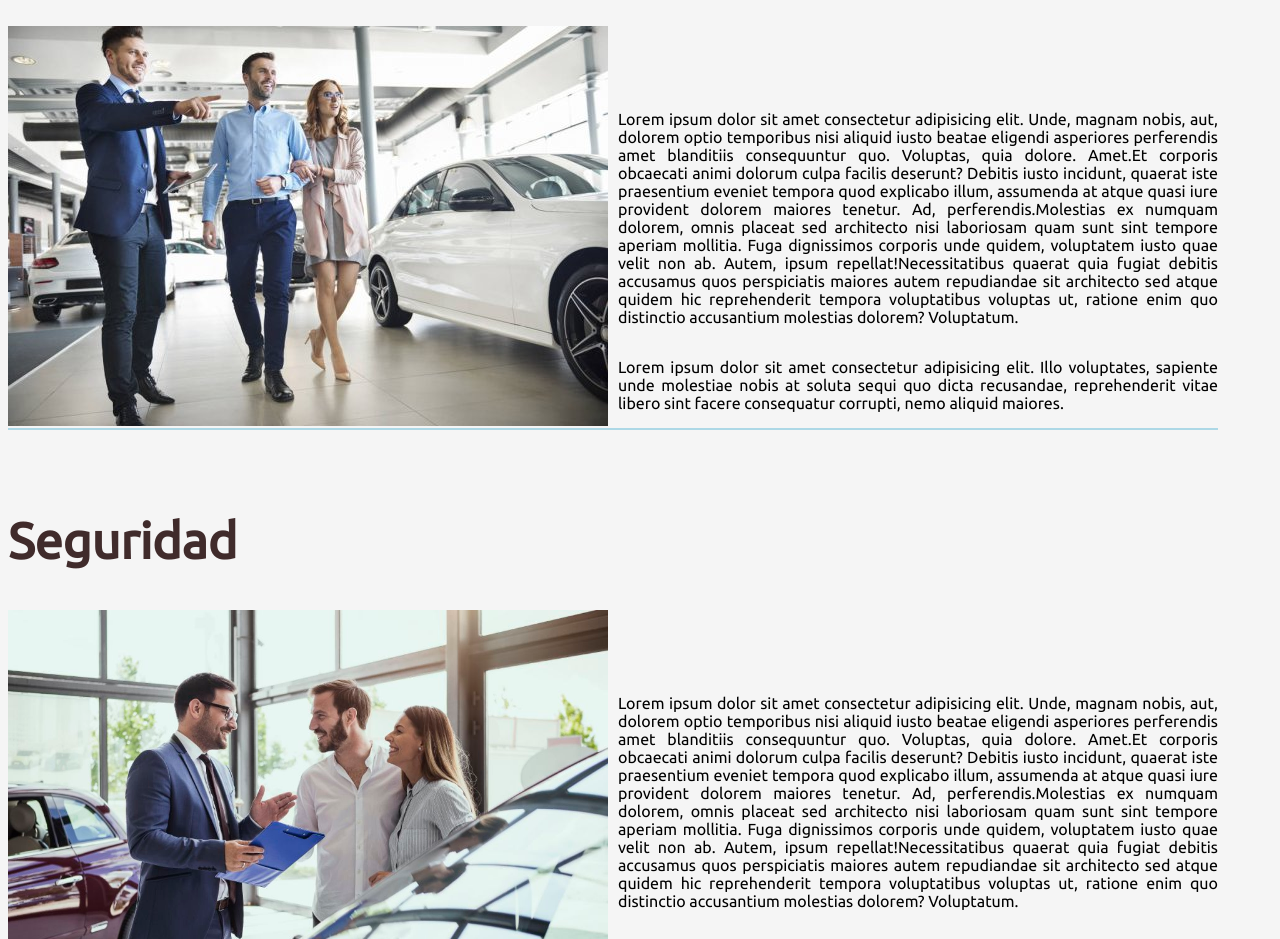
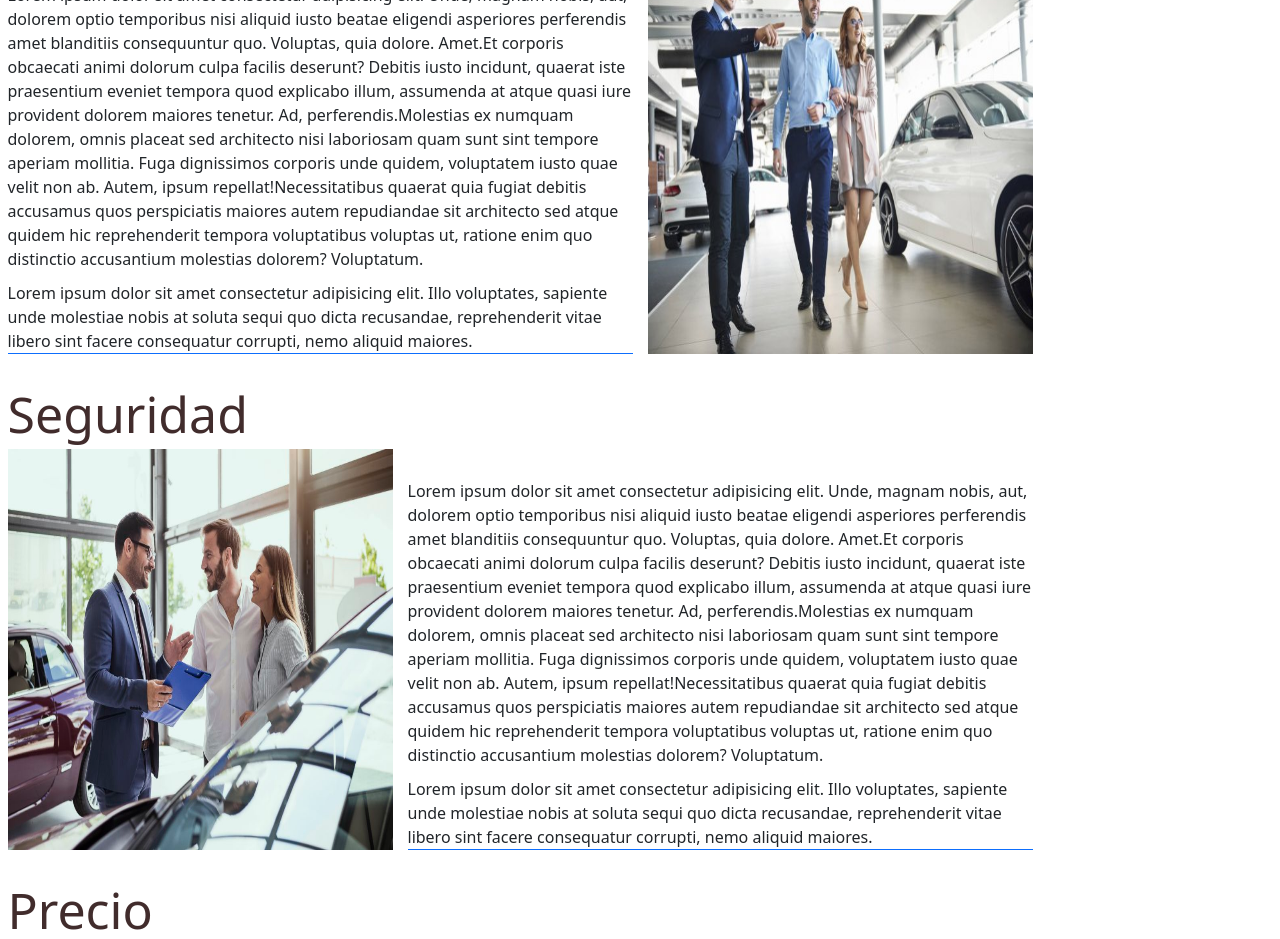
Before and after one commit to Albongle/ProyectoCoderHouse, a plain HTML site: page MyWeb/pages/nosotros.html in a window 1280 px wide. Shown: the part 702-1641 px from the top of the page. Drawn offline with nearby package versions, Linux system fonts and the light colour scheme.

Commit message:
Se aplica Bootstrap en Nosotros

```diff
--- a/MyWeb/pages/nosotros.html
+++ b/MyWeb/pages/nosotros.html
@@ -6,6 +6,9 @@
     <meta http-equiv="X-UA-Compatible" content="IE=edge">
     <meta name="viewport" content="width=device-width, initial-scale=1.0">
     <link rel="shortcut icon" href="../images/icono.ico" type="image/x-icon">
+    <!-- Bootstrap CSS -->
+    <link href="https://cdn.jsdelivr.net/npm/bootstrap@5.1.0/dist/css/bootstrap.min.css" rel="stylesheet"
+        integrity="sha384-KyZXEAg3QhqLMpG8r+8fhAXLRk2vvoC2f3B09zVXn8CA5QIVfZOJ3BCsw2P0p/We" crossorigin="anonymous">
     <link rel="stylesheet" href="../style/styles.css">
     <link rel="stylesheet" href="https://cdnjs.cloudflare.com/ajax/libs/animate.css/4.1.1/animate.min.css" />
     <title>Nosotros</title>
@@ -35,79 +38,98 @@
         </div>
         <h1 class="animate__animated animate__wobble">Venta autos de lujo</h1>
     </header>
-    <main class="nosotros">
-        <section>
-            <div class="nosotrosTitulo">
-                <h2>Calidad</h2>
-                <img src="../images/vendedor.jpg" alt="foto vendedor">
-            </div>
-            <div class="nosotrosDesc">
-                <p><span>Lorem ipsum dolor sit amet consectetur adipisicing elit. Unde, magnam nobis, aut, dolorem optio
+    <main class="container-fluid pt-5 pb-5">
+        <section class="pb-5">
+            <h2 class="text-start">Calidad</h2>
+            <div class="row nosotros-titulo justify-content-start">
+                <img class="order-lg-last" src="../images/vendedor.jpg" alt="foto vendedor">
+
+                <div class="col-lg-6 col-md-12 pt-md-5 ">
+                    <p><span>Lorem ipsum dolor sit amet consectetur adipisicing elit. Unde, magnam nobis, aut, dolorem
+                            optio
                             temporibus nisi aliquid iusto beatae eligendi asperiores perferendis amet blanditiis
                             consequuntur
-                        quo. Voluptas, quia dolore. Amet.</span><span>Et corporis obcaecati animi dolorum culpa facilis
-                        deserunt? Debitis iusto incidunt, quaerat iste praesentium eveniet tempora quod explicabo illum,
+                            quo. Voluptas, quia dolore. Amet.</span><span>Et corporis obcaecati animi dolorum culpa
+                            facilis
+                            deserunt? Debitis iusto incidunt, quaerat iste praesentium eveniet tempora quod explicabo
+                            illum,
                             assumenda at atque quasi iure provident dolorem maiores tenetur. Ad,
                             perferendis.</span><span>Molestias ex numquam dolorem, omnis placeat sed architecto nisi
                             laboriosam
-                        quam sunt sint tempore aperiam mollitia. Fuga dignissimos corporis unde quidem, voluptatem iusto
-                        quae velit non ab. Autem, ipsum repellat!</span><span>Necessitatibus quaerat quia fugiat debitis
+                            quam sunt sint tempore aperiam mollitia. Fuga dignissimos corporis unde quidem, voluptatem
+                            iusto
+                            quae velit non ab. Autem, ipsum repellat!</span><span>Necessitatibus quaerat quia fugiat
+                            debitis
                             accusamus quos perspiciatis maiores autem repudiandae sit architecto sed atque quidem hic
                             reprehenderit tempora voluptatibus voluptas ut, ratione enim quo distinctio accusantium
                             molestias
                             dolorem? Voluptatum.</span></p>
-                <p>Lorem ipsum dolor sit amet consectetur adipisicing elit. Illo voluptates, sapiente unde molestiae
+                    <p class="border-bottom  border-1 border-primary m-0">Lorem ipsum dolor sit amet consectetur adipisicing elit. Illo voluptates, sapiente unde molestiae
                         nobis
-                    at soluta sequi quo dicta recusandae, reprehenderit vitae libero sint facere consequatur corrupti,
+                        at soluta sequi quo dicta recusandae, reprehenderit vitae libero sint facere consequatur
+                        corrupti,
                         nemo
                         aliquid maiores.</p>
                 </div>
+            </div>
 
         </section>
-        <section>
-            <div class="nosotrosTitulo">
-                <h2>Seguridad</h2>
-                <img src="../images/vendedor 2.jpg" alt="foto vendedor">
-            </div>
-            <div class="nosotrosDesc">
-                <p><span>Lorem ipsum dolor sit amet consectetur adipisicing elit. Unde, magnam nobis, aut, dolorem optio
+        <section class="pb-5">
+
+            <h2 class="text-start">Seguridad</h2>
+            <div class="row nosotros-titulo justify-content-start">
+                <img  src="../images/vendedor 2.jpg" alt="foto vendedor">
+
+                <div class="col-lg-6 col-md-12 pt-md-5">
+                    <p><span>Lorem ipsum dolor sit amet consectetur adipisicing elit. Unde, magnam nobis, aut, dolorem
+                            optio
                             temporibus nisi aliquid iusto beatae eligendi asperiores perferendis amet blanditiis
-                        consequuntur quo. Voluptas, quia dolore. Amet.</span><span>Et corporis obcaecati animi dolorum
-                        culpa facilis deserunt? Debitis iusto incidunt, quaerat iste praesentium eveniet tempora quod
+                            consequuntur quo. Voluptas, quia dolore. Amet.</span><span>Et corporis obcaecati animi
+                            dolorum
+                            culpa facilis deserunt? Debitis iusto incidunt, quaerat iste praesentium eveniet tempora
+                            quod
                             explicabo illum, assumenda at atque quasi iure provident dolorem maiores tenetur. Ad,
                             perferendis.</span><span>Molestias ex numquam dolorem, omnis placeat sed architecto nisi
                             laboriosam quam sunt sint tempore aperiam mollitia. Fuga dignissimos corporis unde quidem,
-                        voluptatem iusto quae velit non ab. Autem, ipsum repellat!</span><span>Necessitatibus quaerat
+                            voluptatem iusto quae velit non ab. Autem, ipsum repellat!</span><span>Necessitatibus
+                            quaerat
                             quia fugiat debitis accusamus quos perspiciatis maiores autem repudiandae sit architecto sed
                             atque quidem hic reprehenderit tempora voluptatibus voluptas ut, ratione enim quo distinctio
                             accusantium molestias dolorem? Voluptatum.</span></p>
-                <p>Lorem ipsum dolor sit amet consectetur adipisicing elit. Illo voluptates, sapiente unde molestiae
+                    <p class="border-bottom  border-1 border-primary m-0">Lorem ipsum dolor sit amet consectetur adipisicing elit. Illo voluptates, sapiente unde molestiae
                         nobis at soluta sequi quo dicta recusandae, reprehenderit vitae libero sint facere consequatur
                         corrupti, nemo aliquid maiores.</p>
+                </div>
             </div>
 
         </section>
 
         <section>
-            <div class="nosotrosTitulo">
-                <h2>Precio</h2>
-                <img src="../images/vendedor 3.jpg" alt="foto vendedor">
-            </div>
-            <div class="nosotrosDesc">
-                <p><span>Lorem ipsum dolor sit amet consectetur adipisicing elit. Unde, magnam nobis, aut, dolorem optio
+
+            <h2 class="text-start">Precio</h2>
+            <div class="row nosotros-titulo justify-content-start">
+                <img class="order-lg-last" src="../images/vendedor 3.jpg" alt="foto vendedor">
+
+                <div class="col-lg-6 col-md-12 pt-md-5">
+                    <p><span>Lorem ipsum dolor sit amet consectetur adipisicing elit. Unde, magnam nobis, aut, dolorem
+                            optio
                             temporibus nisi aliquid iusto beatae eligendi asperiores perferendis amet blanditiis
-                        consequuntur quo. Voluptas, quia dolore. Amet.</span><span>Et corporis obcaecati animi dolorum
-                        culpa facilis deserunt? Debitis iusto incidunt, quaerat iste praesentium eveniet tempora quod
+                            consequuntur quo. Voluptas, quia dolore. Amet.</span><span>Et corporis obcaecati animi
+                            dolorum
+                            culpa facilis deserunt? Debitis iusto incidunt, quaerat iste praesentium eveniet tempora
+                            quod
                             explicabo illum, assumenda at atque quasi iure provident dolorem maiores tenetur. Ad,
                             perferendis.</span><span>Molestias ex numquam dolorem, omnis placeat sed architecto nisi
                             laboriosam quam sunt sint tempore aperiam mollitia. Fuga dignissimos corporis unde quidem,
-                        voluptatem iusto quae velit non ab. Autem, ipsum repellat!</span><span>Necessitatibus quaerat
+                            voluptatem iusto quae velit non ab. Autem, ipsum repellat!</span><span>Necessitatibus
+                            quaerat
                             quia fugiat debitis accusamus quos perspiciatis maiores autem repudiandae sit architecto sed
                             atque quidem hic reprehenderit tempora voluptatibus voluptas ut, ratione enim quo distinctio
                             accusantium molestias dolorem? Voluptatum.</span></p>
-                <p>Lorem ipsum dolor sit amet consectetur adipisicing elit. Illo voluptates, sapiente unde molestiae
+                    <p class="border-bottom  border-1 border-primary m-0">Lorem ipsum dolor sit amet consectetur adipisicing elit. Illo voluptates, sapiente unde molestiae
                         nobis at soluta sequi quo dicta recusandae, reprehenderit vitae libero sint facere consequatur
                         corrupti, nemo aliquid maiores.</p>
+                </div>
             </div>
 
         </section>
@@ -118,7 +140,10 @@
 
 
 
-
+        <!-- Option 1: Bootstrap Bundle with Popper -->
+        <script src="https://cdn.jsdelivr.net/npm/bootstrap@5.1.0/dist/js/bootstrap.bundle.min.js"
+            integrity="sha384-U1DAWAznBHeqEIlVSCgzq+c9gqGAJn5c/t99JyeKa9xxaYpSvHU5awsuZVVFIhvj"
+            crossorigin="anonymous"></script>
 
     </main>
 
--- a/MyWeb/style/styles.css
+++ b/MyWeb/style/styles.css
@@ -526,36 +526,9 @@ tr:nth-of-type(even) {
 .irSitio {
   background-color: orange;
 }
-.nosotros {
-  display: flex;
-  flex-wrap: wrap;
-  flex-direction: column;
-  align-items: flex-start;
-}
+.nosotros-titulo > img {
 
-.nosotros > section {
-  border-bottom: 0.2rem solid lightblue;
-  margin-bottom: 2rem;
-  padding-top: 2rem;
-  display: flex;
-  flex-wrap: wrap;
-  flex-direction: row;
-  justify-content: space-between;
-}
-
-.nosotrosTitulo > img {
-  height: 40rem;
-  width: 60rem;
-}
-.nosotrosDesc {
-  padding-top: 4rem;
-  padding-left: 1rem;
-  width: 60rem;
-  display: flex;
-  flex-direction: column;
-  flex-wrap: wrap;
-  justify-content: flex-end;
-  text-align: justify;
+  width: 40rem;
 }
 
 .whatsapp {
@@ -678,8 +651,7 @@ tr:nth-of-type(even) {
   }
   blockquote {
     margin: 0;
-    width: 90vw;
-    height: 20vh;
+    width: 80%;
   }
   .frmContacto {
     padding: 0;
```
Lines whose indentation alone changed are shown as unchanged.
